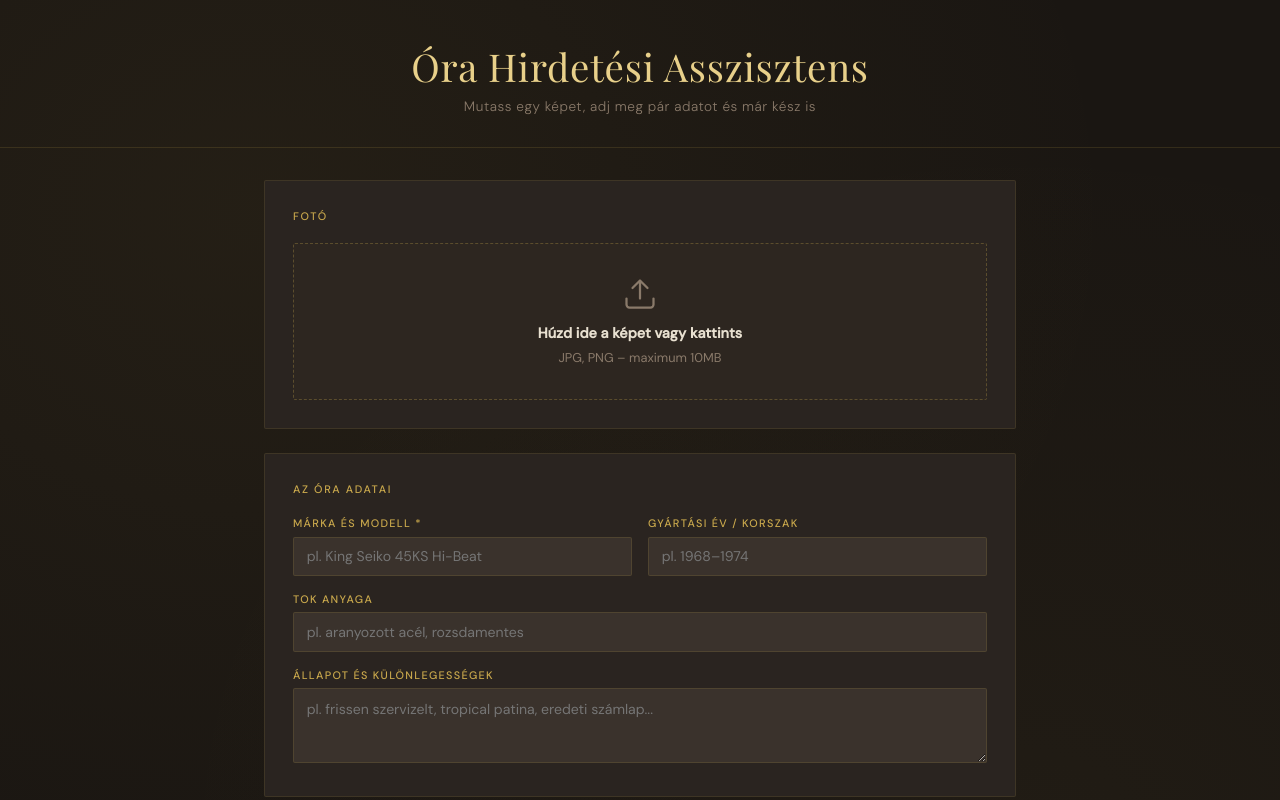
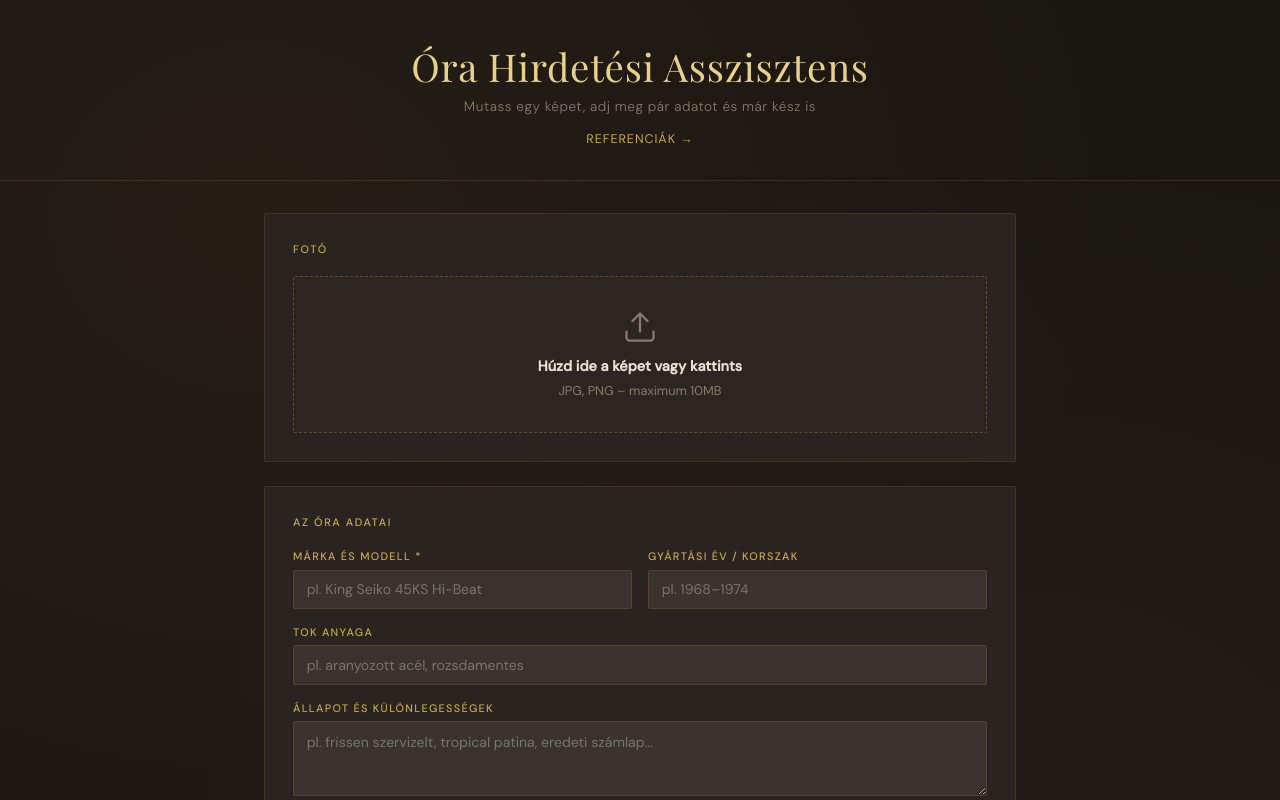
Before and after one commit to honfoglalo56-tech/ora-hirdetes, a Next.js app: page / in a window 1280 px wide. Shown: the top 800 px of the page. Built offline with nearby package versions, Linux system fonts and the light colour scheme; a web font is replaced by a local one.

Commit message:
Update page.js

```diff
--- a/app/page.js
+++ b/app/page.js
@@ -1,5 +1,6 @@
 "use client";
 import { useState, useRef, useCallback } from "react";
+import Link from "next/link";
 
 const G = "#C9A84C";
 const GL = "#E8D08A";
@@ -139,11 +140,13 @@ export default function Page() {
       <header style={s.header}>
         <h1 style={s.h1}>Óra Hirdetési Asszisztens</h1>
         <p style={s.sub}>Mutass egy képet, adj meg pár adatot és már kész is</p>
+        <Link href="/references" style={{ display: "inline-block", marginTop: "1rem", color: G, fontSize: "0.78rem", letterSpacing: "0.08em", textTransform: "uppercase", textDecoration: "none" }}>
+          Referenciák →
+        </Link>
       </header>
 
       <div style={s.wrap}>
 
-        {/* Fotó */}
         <div style={s.card}>
           <div style={s.cardTitle}>Fotó</div>
           {!preview ? (
@@ -169,7 +172,6 @@ export default function Page() {
           )}
         </div>
 
-        {/* Adatok */}
         <div style={s.card}>
           <div style={s.cardTitle}>Az óra adatai</div>
           <div style={{ display: "flex", flexDirection: "column", gap: "1rem" }}>
@@ -182,7 +184,6 @@ export default function Page() {
           </div>
         </div>
 
-        {/* Nyelv */}
         <div style={s.card}>
           <div style={s.cardTitle}>Nyelv</div>
           <div style={s.langWrap}>
@@ -191,7 +192,6 @@ export default function Page() {
           </div>
         </div>
 
-        {/* Gomb */}
         <button style={{...s.genBtn, position: "relative", overflow: "hidden"}} onClick={generate} disabled={loading}>
           {loading && (
             <div style={{
@@ -209,8 +209,6 @@ export default function Page() {
 
         {error && <div style={s.error}>{error}</div>}
 
-
-        {/* Eredmény */}
         {result && (
           <div style={{ ...s.card, animation: "fadeIn 0.4s ease" }}>
             <style>{`@keyframes fadeIn { from { opacity: 0; transform: translateY(8px); } to { opacity: 1; transform: translateY(0); } }`}</style>
@@ -218,30 +216,18 @@ export default function Page() {
             <div style={s.divider} />
             <div style={s.resultText}>{result}</div>
 
-            {/* Visszajelzés */}
             <div style={{ marginTop: "1.5rem" }}>
               <label style={s.label}>Visszajelzés</label>
-              <textarea
-                style={s.textarea}
-                value={feedback}
-                onChange={(e) => setFeedback(e.target.value)}
-                placeholder="Mit változtassak? pl. az első mondat túl marketinges..."
-              />
+              <textarea style={s.textarea} value={feedback} onChange={(e) => setFeedback(e.target.value)} placeholder="Mit változtassak? pl. az első mondat túl marketinges..." />
             </div>
 
-            {/* Végleges szöveg */}
             <div style={{ marginTop: "1rem" }}>
               <button onClick={() => setShowFinal(!showFinal)} style={{ background: "transparent", border: "none", color: MU, fontFamily: "'DM Sans', sans-serif", fontSize: "0.78rem", letterSpacing: "0.08em", textTransform: "uppercase", cursor: "pointer", padding: 0 }}>
                 {showFinal ? "▲ Elrejt" : "▼ Végleges szöveg megadása"}
               </button>
               {showFinal && (
                 <div style={{ marginTop: "0.75rem" }}>
-                  <textarea
-                    style={{ ...s.textarea, minHeight: 120 }}
-                    value={finalText}
-                    onChange={(e) => setFinalText(e.target.value)}
-                    placeholder="Illeszd be a módosított végleges szöveget – ebből tanul a rendszer..."
-                  />
+                  <textarea style={{ ...s.textarea, minHeight: 120 }} value={finalText} onChange={(e) => setFinalText(e.target.value)} placeholder="Illeszd be a módosított végleges szöveget – ebből tanul a rendszer..." />
                   <button onClick={saveFinal} disabled={!finalText.trim()} style={{ ...s.outlineBtn, marginTop: "0.5rem", borderColor: finalSaved ? "#6A8A6A" : G, color: finalSaved ? "#6A8A6A" : GL }}>
                     {finalSaved ? "Elmentve ✓" : "Végleges szöveg mentése"}
                   </button>
@@ -249,7 +235,6 @@ export default function Page() {
               )}
             </div>
 
-            {/* Gombok */}
             <div style={{ display: "flex", gap: "0.75rem", marginTop: "1.25rem", flexWrap: "wrap" }}>
               <button style={s.goldBtn} onClick={copy}>{copied ? "Másolva ✓" : "Másolás"}</button>
               {feedback.trim() && (
```
